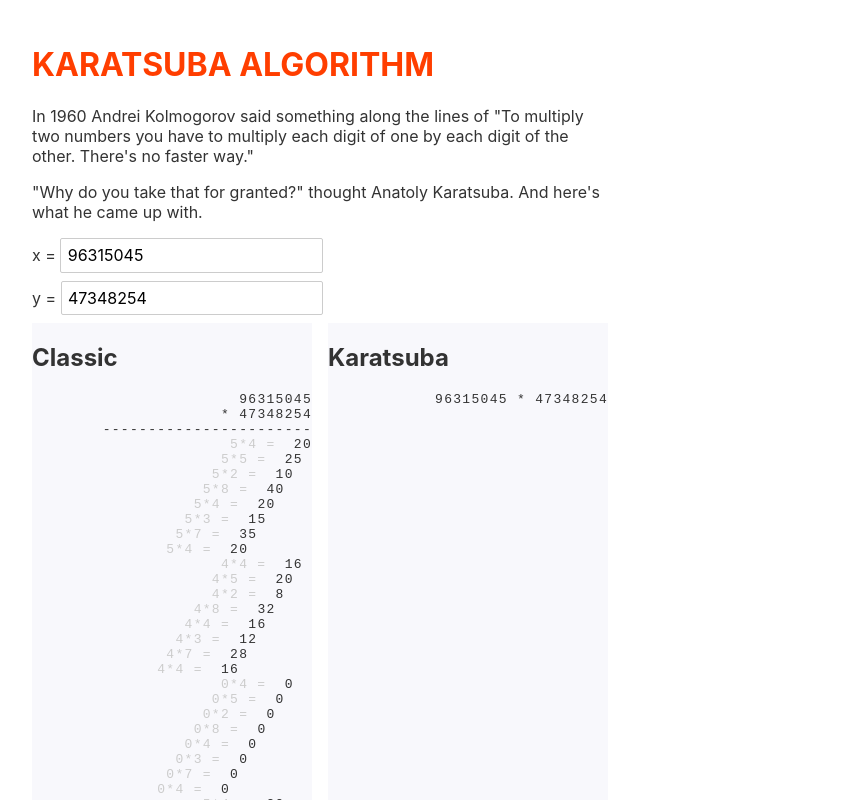
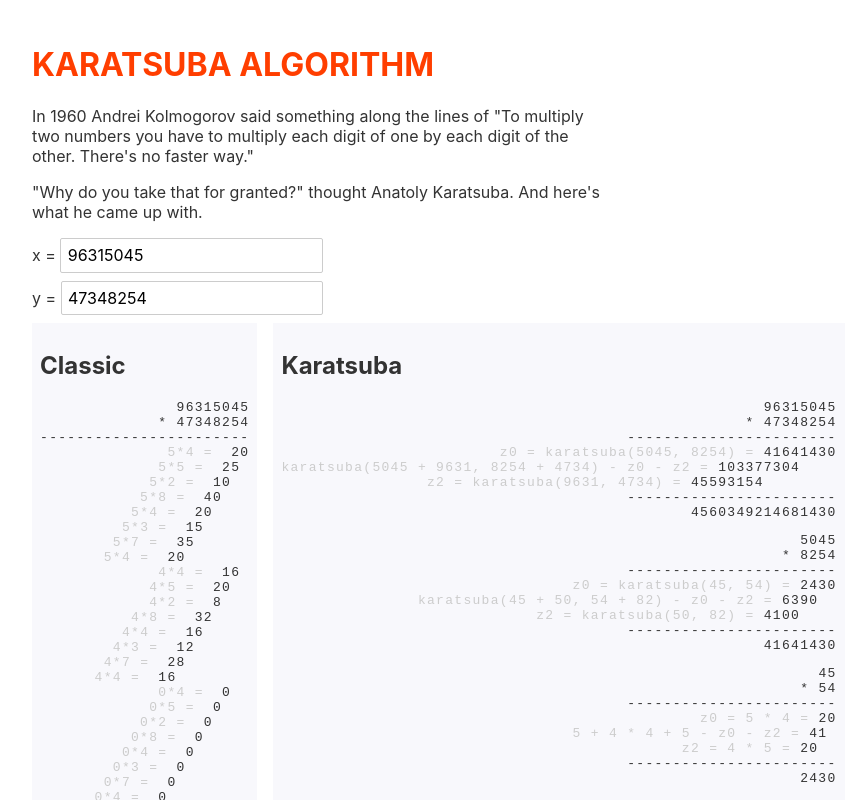
Before and after one commit to tontonsb/karatsuba, a Svelte app: page / in a window 1280 px wide. Shown: the top 800 px of the page, without its empty margins (320-1186 px from the left). Built offline with nearby package versions, Linux system fonts and the light colour scheme.

Commit message:
Add Karatsuba algo

```diff
--- a/src/App.svelte
+++ b/src/App.svelte
@@ -45,5 +45,6 @@
 
 	section {
 		background: #f8f8fc;
+		padding: .5rem;
 	}
 </style>
--- a/src/components/Karatsuba.svelte
+++ b/src/components/Karatsuba.svelte
@@ -1,12 +1,68 @@
 <script>
 	export let x
 	export let y
+
+	export let result = 0
+
+	let z0, z1, z2
+
+	$: xString = x.toString()
+	$: yString = y.toString()
+
+	$: m = Math.floor(Math.min(xString.length, yString.length) / 2)
+
+	$: xSplit = split(xString, m)
+	$: ySplit = split(yString, m)
+
+	$: result = (x > 10 && y > 10) ? z2 * Math.pow(10, 2 * m) + (z1 - z2 - z0) * Math.pow(10, m) + z0 : x * y
+
+	$: z0calc = display(xSplit.lower, ySplit.lower)
+	$: z1calc = display(
+		add(xSplit.lower, xSplit.upper),
+		add(ySplit.lower, ySplit.upper),
+		xSplit.lower + xSplit.upper < 10 || ySplit.lower + ySplit.upper < 10
+	)
+	$: z2calc = display(xSplit.upper, ySplit.upper)
+
+	function split(str, position) {
+		return {
+			upper: parseInt(str.substring(0, str.length-position)) || 0,
+			lower: parseInt(str.substr(-position)) || 0,
+		}
+	}
+
+	function add(a, b) {
+		return a.toString() + ' + ' + b.toString()
+	}
+
+	function display(a, b, short) {
+		a = a.toString()
+		b = b.toString()
+
+		if ('undefined' === typeof short)
+			short = a.length <= 1 || b.length <= 1
+
+		if (short)
+			return a + ' * ' + b
+
+		return `karatsuba(${a}, ${b})`
+	}
 </script>
 
+<!-- We only display if we need to do the algo -->
+{#if x >= 10 && y >= 10}
 <pre>
-	{x} * {y}
+{x}
+* {y}
+-----------------------
+<span class=comment>z0 = {z0calc} = </span>{z0}
+<span class=comment>{z1calc} - z0 - z2 = </span>{z1 - z0 - z2}{' '.repeat(m)}
+<span class=comment>z2 = {z2calc} = </span>{z2}{' '.repeat(2 * m)}
+-----------------------
+{result}
 </pre>
 
-<style>
-
-</style>
+<svelte:self x={xSplit.lower} y={ySplit.lower} bind:result={z0} />
+<svelte:self x={xSplit.lower + xSplit.upper} y={ySplit.lower + ySplit.upper} bind:result={z1} />
+<svelte:self x={xSplit.upper} y={ySplit.upper} bind:result={z2} />
+{/if}
```
